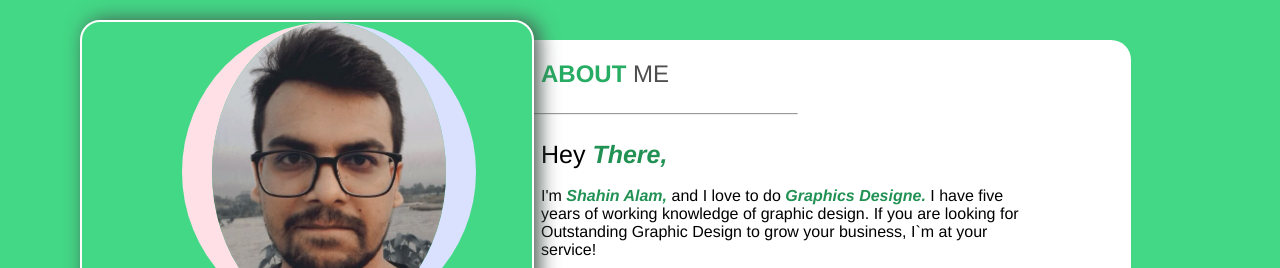
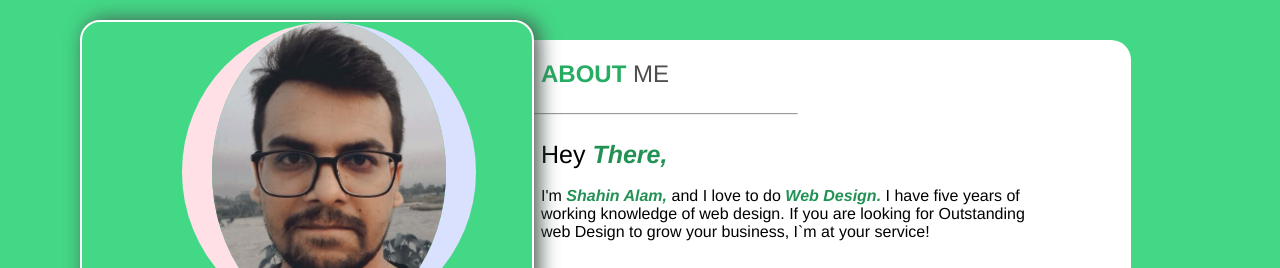
Before and after one commit to shahinalam02/Resume-Design, a plain HTML site: page index.html in a window 1280 px wide. Shown: the top 268 px of the page. Drawn offline with Linux system fonts and the light colour scheme.

Commit message:
Update index.html

```diff
--- a/index.html
+++ b/index.html
@@ -50,9 +50,9 @@
                         <div class="about-text-02">
                             <p class="about01"><span style="font-size: 25px;"> Hey <i>There,</i> </span><br>
                                 <br>
-                                I'm <i> Shahin Alam,</i> and I love to do <i>Graphics Designe.</i> I have five years of
+                                I'm <i> Shahin Alam,</i> and I love to do <i>Web Design.</i> I have five years of
                                 working
-                                knowledge of graphic design. If you are looking for Outstanding Graphic Design to grow
+                                knowledge of web design. If you are looking for Outstanding web Design to grow
                                 your business, I`m at your service!</p>
 
                         </div>
```
